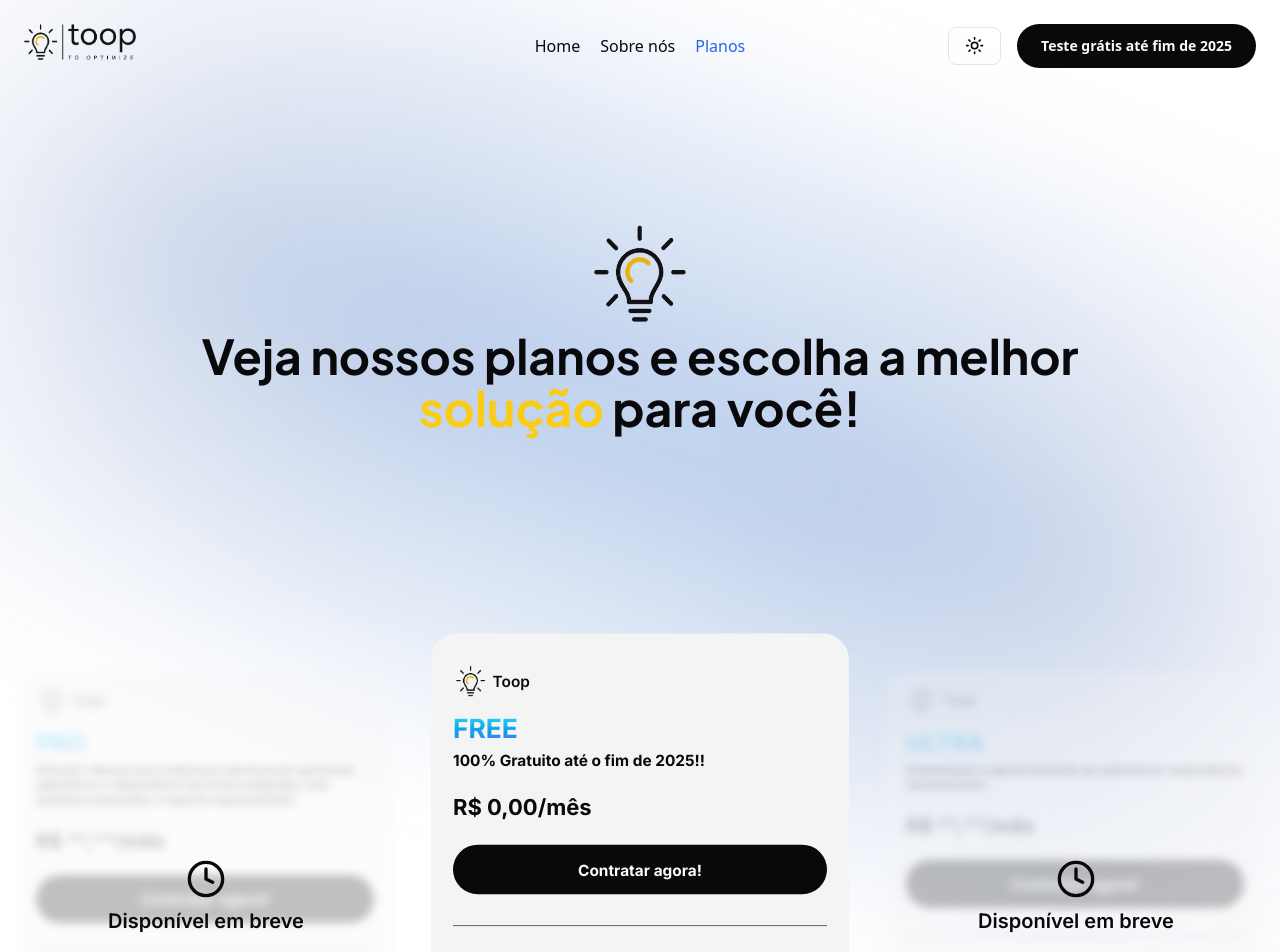
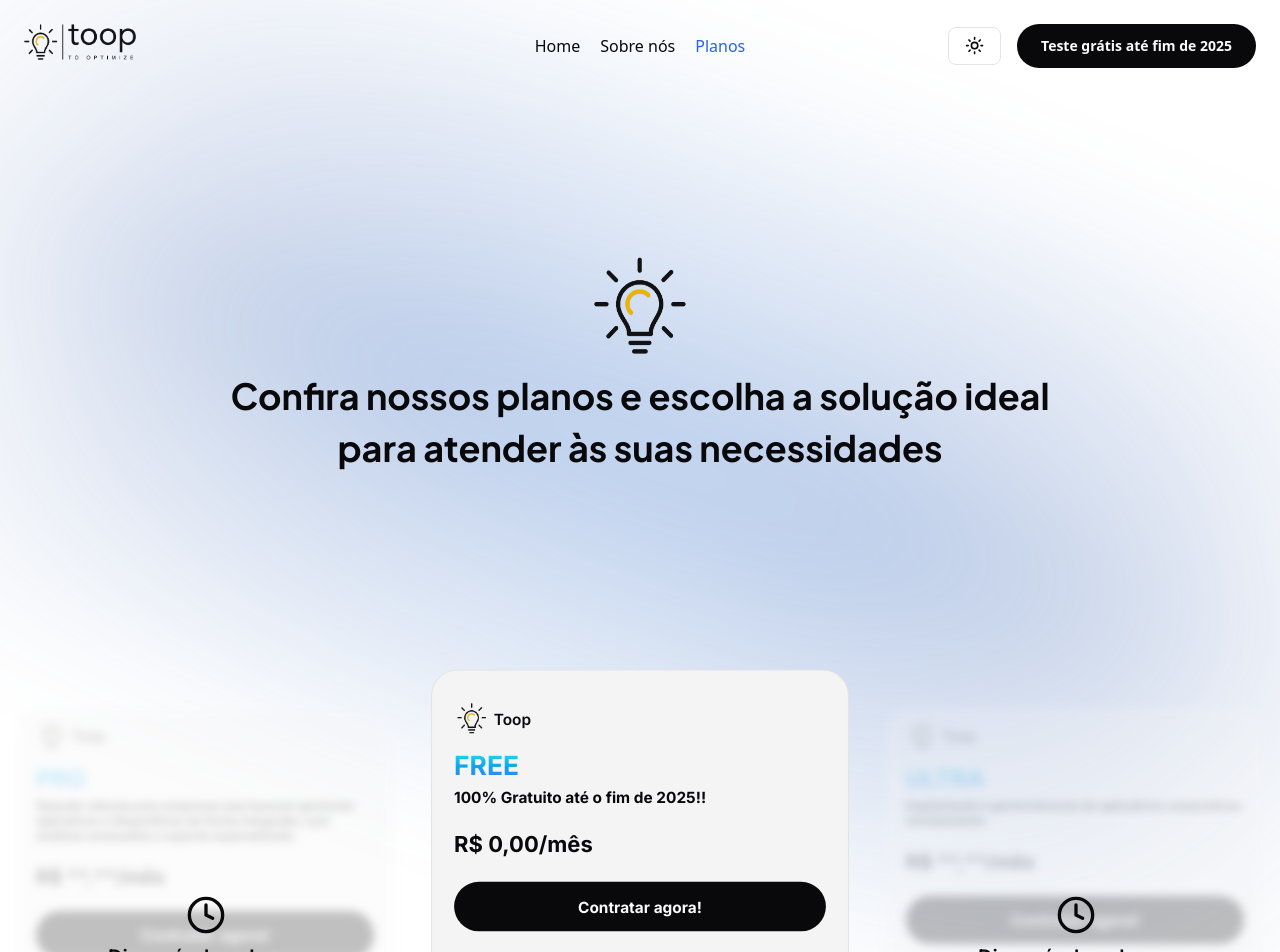
Before and after one commit to atmoutsourcing/toop-landing-page, a Next.js app: page /plans in a window 1280 px wide. Shown: the top 952 px of the page. Built offline with nearby package versions, Linux system fonts and the light colour scheme.

Commit message:
ajustes de font e layout

```diff
--- a/src/app/aboutUs/page.tsx
+++ b/src/app/aboutUs/page.tsx
@@ -26,6 +26,7 @@ export default function AboutUs() {
   return (
     <div className="mx-auto flex max-w-[1440px] flex-col font-inter">
       <div className="group flex min-h-[600px] cursor-pointer flex-col items-center justify-center overflow-hidden group-hover:duration-1000 md:px-56">
+        <div className="flex flex-col items-center gap-3">
           <Image
             src={iconeWhite}
             alt="Toop icon"
@@ -40,15 +41,17 @@ export default function AboutUs() {
 
           <h1
             style={{ zIndex: '100' }}
-          className="text-center font-plusJakartaSans text-3xl font-bold dark:text-zinc-200 md:text-5xl"
+            className="flex text-center font-plusJakartaSans text-3xl font-bold md:text-start md:text-4xl"
           >
             Conectando eficiência e segurança para{' '}
           </h1>
+        </div>
+
         <h1
           style={{ zIndex: '10' }}
-          className="text-center font-plusJakartaSans text-3xl font-bold md:text-5xl"
+          className="flex justify-center gap-2 text-center font-plusJakartaSans text-3xl font-bold md:text-start md:text-4xl"
         >
-          <span className="text-yellow-400">transformar</span> sua gestão!
+          transformar sua gestão impulsionar resultados.
         </h1>
         <div
           className="absolute flex h-[200px] w-[200px] rounded-[8px] bg-gradient-radial from-[#5aa2fa] to-[#223d88] blur-[130px] md:hidden"
--- a/src/app/layout.tsx
+++ b/src/app/layout.tsx
@@ -10,7 +10,6 @@ const inter = Inter({
   variable: '--font-inter',
   subsets: ['latin'],
 })
-
 const plus_Jakarta_Sans = Plus_Jakarta_Sans({
   variable: '--font-plusJakartaSans',
   subsets: ['latin'],
@@ -19,6 +18,7 @@ const plus_Jakarta_Sans = Plus_Jakarta_Sans({
 export const metadata: Metadata = {
   title: 'Toop',
   description: 'Generated by create next app',
+  icons: 'icon-white.png',
 }
 
 export default function RootLayout({
--- a/src/app/page.tsx
+++ b/src/app/page.tsx
@@ -27,10 +27,11 @@ export default function Home() {
       />
 
       <div className="relative mb-80 mt-52 flex flex-col items-center gap-2 font-bold md:text-start">
+        <div className="flex flex-col items-center gap-3">
           <Image
             src={iconWhite}
             alt="Toop icon"
-          className="hidden h-28 w-28 dark:block"
+            className="hidden h-24 w-24 dark:block md:h-28 md:w-28"
           />
 
           <Image
@@ -39,15 +40,16 @@ export default function Home() {
             className="block h-28 w-28 dark:hidden"
           />
 
-        <h1 className="flex justify-center text-center font-plusJakartaSans text-3xl md:text-start md:text-4xl">
+          <h1 className="flex justify-center text-center font-plusJakartaSans text-2xl md:text-start md:text-4xl">
             O sistema EMM que transforma a gestão de
           </h1>
+        </div>
 
-        <h1 className="flex justify-center text-center font-plusJakartaSans text-3xl md:text-start md:text-4xl">
+        <h1 className="flex justify-center text-center font-plusJakartaSans text-2xl md:text-start md:text-4xl">
           dispositivos em uma experiência prática e eficiente
         </h1>
 
-        <span className="mt-2 px-5 text-center font-plusJakartaSans text-lg text-zinc-600 dark:text-textBase md:text-start">
+        <span className="md:text-md mt-2 px-5 text-center font-plusJakartaSans text-sm text-zinc-700 dark:text-textBase md:text-start">
           Gerenciamento dispositivos móveis de maneira segura inteligente.
         </span>
 
--- a/src/app/plans/page.tsx
+++ b/src/app/plans/page.tsx
@@ -9,8 +9,8 @@ import Link from 'next/link'
 
 export default function Plans() {
   return (
-    <div className="flex h-auto w-full flex-col font-inter">
-      <div className="mt-32 flex flex-col items-center justify-center text-center">
+    <div className="mx-auto flex w-full flex-col font-inter">
+      <div className="mt-40 flex flex-col items-center justify-center text-center">
         <div
           className="absolute mb-10 hidden h-[150px] w-[90%] rounded-[8px] bg-gradient-radial from-[#5aa2fa] to-[#223d88] blur-[150px] md:flex"
           style={{ transform: 'rotate(20deg)', zIndex: '-1' }}
@@ -21,6 +21,7 @@ export default function Plans() {
           style={{ transform: 'rotate(-58.67deg)', zIndex: '-1' }}
         />
 
+        <div className="flex flex-col items-center gap-3">
           <Image
             src={iconWhite}
             alt="Toop icon"
@@ -34,11 +35,12 @@ export default function Plans() {
           />
 
           <div className="flex flex-col gap-1">
-          <div className="font-plusJakartaSans text-3xl font-bold dark:text-zinc-200 md:text-5xl">
-            Veja nossos planos e escolha a melhor
+            <div className="font-plusJakartaSans text-3xl font-bold dark:text-zinc-200 md:text-4xl">
+              Confira nossos planos e escolha a solução ideal
             </div>
-          <div className="mb-56 font-plusJakartaSans text-3xl font-bold dark:text-zinc-200 md:text-5xl">
-            <span className="text-yellow-400">solução</span> para você!
+          </div>
+          <div className="mb-56 font-plusJakartaSans text-3xl font-bold dark:text-zinc-200 md:text-4xl">
+            para atender às suas necessidades
           </div>
         </div>
       </div>
@@ -112,7 +114,7 @@ export default function Plans() {
           </div>
         </div>
 
-        <div className="flex min-h-[450px] max-w-[380px] flex-col gap-3 rounded-3xl bg-zinc-100 p-4 px-5 dark:bg-shapePrimary md:scale-110">
+        <div className="flex min-h-[450px] max-w-[380px] flex-col gap-3 rounded-3xl border border-zinc-200 bg-zinc-100 p-4 px-5 dark:border-zinc-700 dark:bg-shapePrimary md:scale-110">
           <div className="flex flex-col gap-4">
             <div className="flex flex-row items-center gap-1 pt-3">
               <Image
```
Lines whose indentation alone changed are shown as unchanged.
